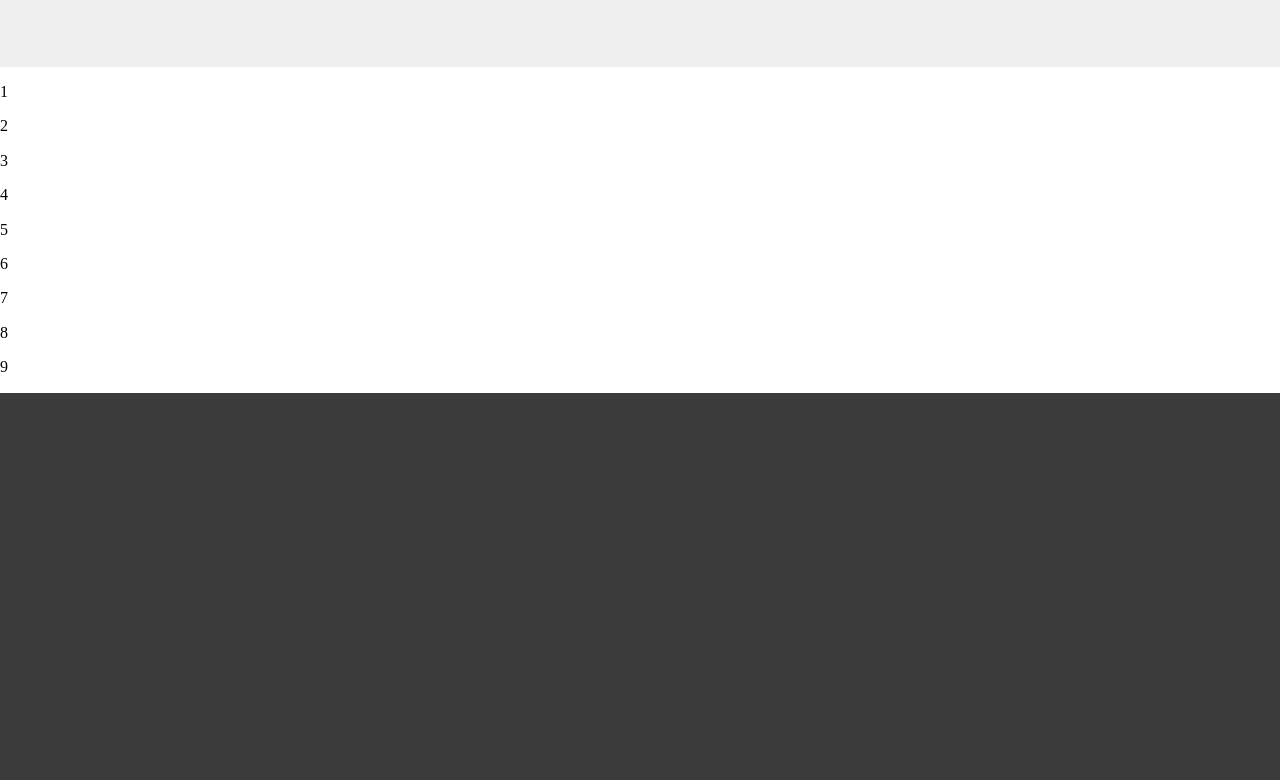
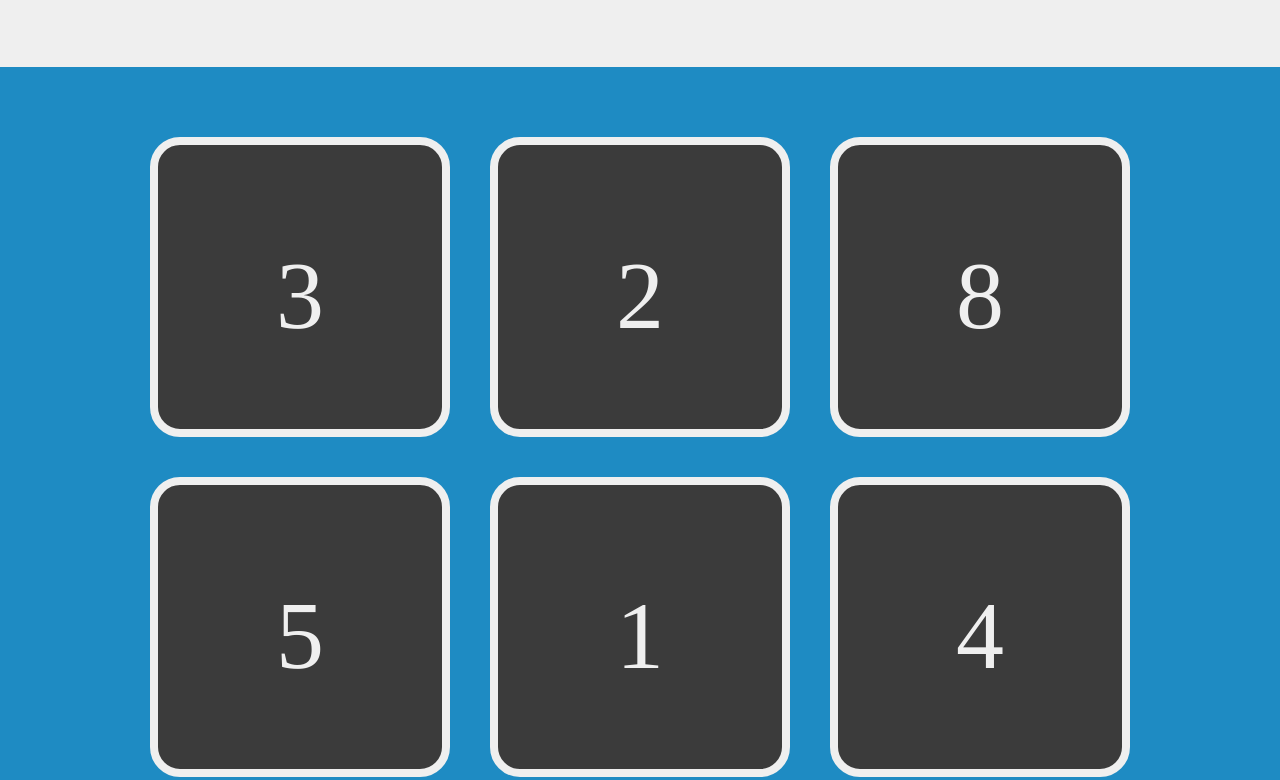
Before and after one commit to tiffanyposs/flexboxPrac, a website: page index.html in a window 1280 px wide. Shown: the part 4743-5523 px from the top of the page. Drawn offline with nearby package versions, Linux system fonts and the light colour scheme.

Commit message:
css flex order

```diff
--- a/index.html
+++ b/index.html
@@ -58,31 +58,31 @@
 
         <div class="number-content">
             <div class="container">
-                <div>
+                <div class="card">
                     <p>1</p>
                 </div>
-                <div>
+                <div class="card">
                     <p>2</p>
                 </div>
-                <div>
+                <div class="card">
                     <p>3</p>
                 </div>
-                <div>
+                <div class="card">
                     <p>4</p>
                 </div>
-                <div>
+                <div class="card">
                     <p>5</p>
                 </div>
-                <div>
+                <div class="card">
                     <p>6</p>
                 </div>
-                <div>
+                <div class="card">
                     <p>7</p>
                 </div>
-                <div>
+                <div class="card">
                     <p>8</p>
                 </div>
-                <div>
+                <div class="card">
                     <p>9</p>
                 </div>
             </div>
--- a/style.css
+++ b/style.css
@@ -25,7 +25,6 @@ header > div {
 
 header .logo img {
 	height: 100%;
-	/*padding: 20px;*/
 }
 
 header .navbar {
@@ -52,7 +51,6 @@ header .navbar li {
 div.main-content {
 	width: 100%;
 	background-color: #3b3b3b;
-
 }
 
 div.main-content .container {
@@ -120,12 +118,41 @@ div.main-content .container > div {
 
 .number-content {
 	width: 100%;
+	background-color: #1e8bc3;
 }
 
 .number-content .container {
-
+	display: flex;
+	flex-direction: row;
+	flex-wrap: wrap;
+	justify-content: center;
+	padding: 50px;
 }
 
+.number-content .container > div.card {
+	width: 300px;
+	height: 300px;
+	background-color: #3b3b3b;
+	border: 8px solid #efefef;
+	margin: 20px;
+	border-radius: 30px;
+	text-align: center;
+}
+
+.number-content .container > div.card > p {
+	font-size: 6em;
+	color: #efefef;
+}
+
+.card:nth-of-type(1) { order: 5; }
+.card:nth-of-type(2) { order: 2; }
+.card:nth-of-type(3) { order: 1; }
+.card:nth-of-type(4) { order: 6; }
+.card:nth-of-type(5) { order: 4; }
+.card:nth-of-type(6) { order: 9; }
+.card:nth-of-type(7) { order: 7; }
+.card:nth-of-type(8) { order: 3; }
+.card:nth-of-type(9) { order: 8; }
 
 
 footer {
```
